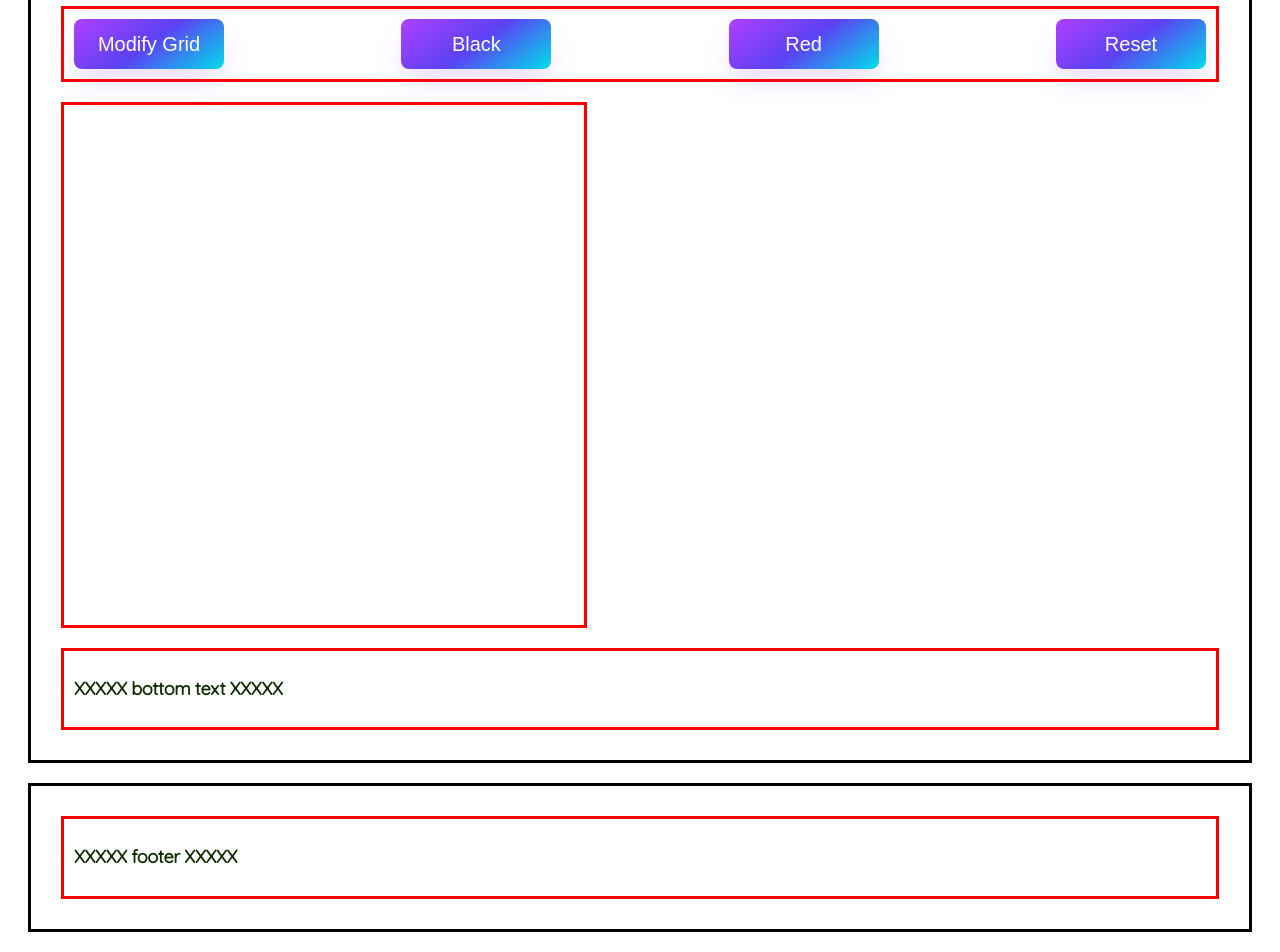
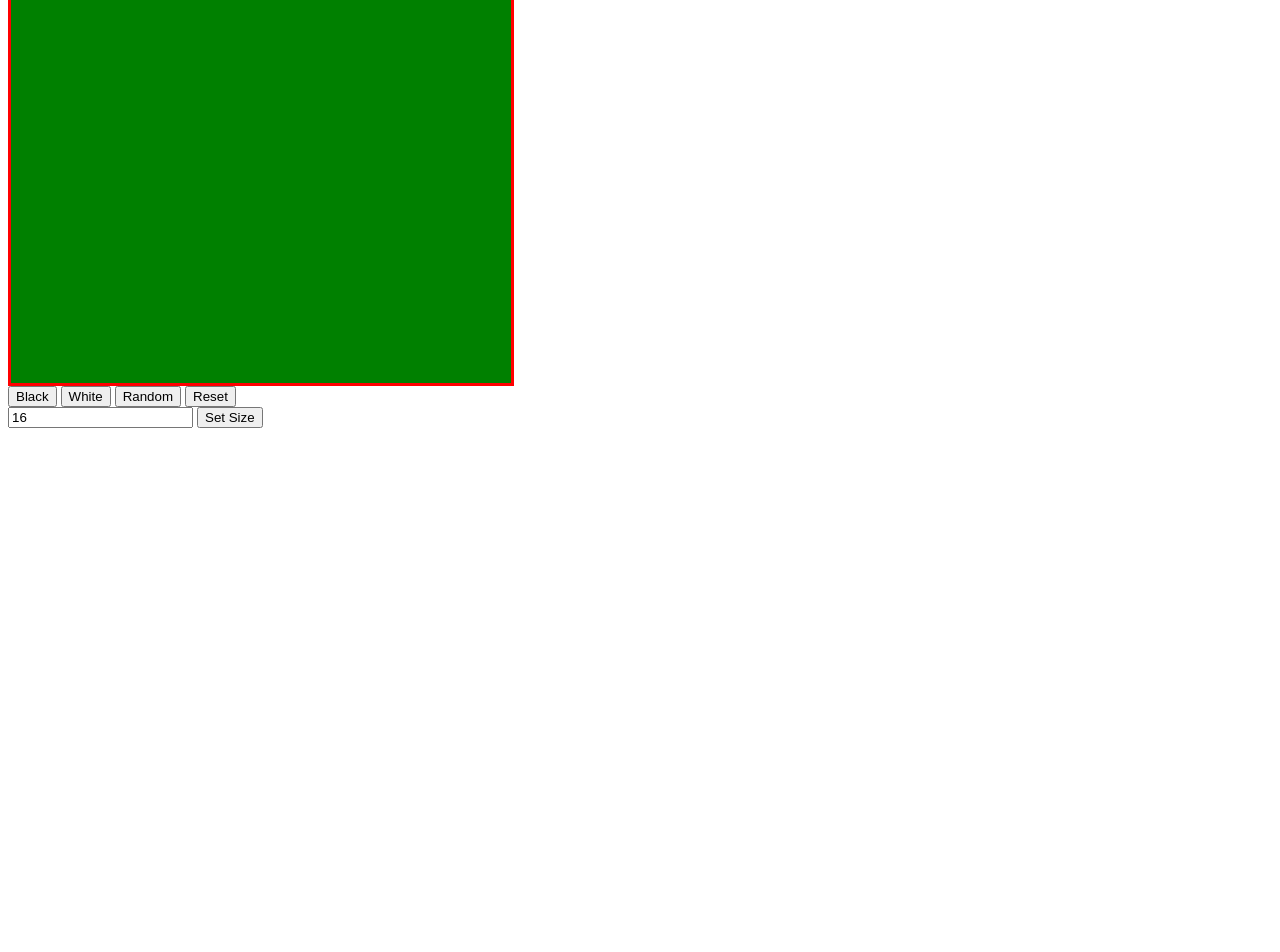
Before and after one commit to manski117/Etch-a-Sketch, a plain HTML site: page index.html in a window 1280 px wide. Shown: the part 200-1152 px from the top of the page. After the commit the page ends 800 px from the top, so only its background shows below. Drawn offline with Linux system fonts and the light colour scheme; a web font is replaced by a local one.

Commit message:
Generate board of divs
The 16 x 16 div elements successfully get created and added to the
board class element and appear how they should.

```diff
--- a/index.html
+++ b/index.html
@@ -5,47 +5,26 @@
     <meta http-equiv="X-UA-Compatible" content="IE=edge">
     <meta name="viewport" content="width=device-width, initial-scale=1.0">
     <link rel="stylesheet" href="style.css">
-    <title>Mike's Etch-A-Sketch</title>
+    <title>Document</title>
 </head>
 <body>
-    <div class ="title header">
-        <h3>The html is working but what about CSS</h3>
-        <p id="message">(messages from main.js will print here)</p>
-    </div>
-
-    <div class="main-program-space">
-        <ul class="buttons-flexbox">
-            <li><button id="modify-grid" class="button modify-grid">Modify Grid</span></button></li>
-            <li><button id="black" class="button black">Black</button></li>
-            <li><button id="red" class="button red">Red</button></li>
-            <li><button id="reset" class="button reset">Reset</button></li>
-        </ul>
-
-        <div class="main-grid-container">
-
-        </div>
-
-        <div class="bottom-text">
-            <h3>XXXXX bottom text XXXXX</h3>
-        </div>
-
-    </div>
-
-    <div class="footer-flexbox">
-        <div class="footer">
-            <h3>XXXXX footer XXXXX</h3>
+    <div class="flex-container">
+        <div class="title"><h1>SketchPad</h1></div>
+        <div class="content">
+            <div class="board"></div>
+            <div class="buttons">
+                <button>Black</button>
+                <button>White</button>
+                <button>Random</button>
+                <button>Reset</button>
+            </div>
+            <div>
+                <input type="text" placeholder="Size of Board" value="16"/>
+                <button>Set Size</button>
+            </div>
         </div>
     </div>
 
-
-
-
-
-
 </body>
-
-<script src="main.js">
-
-</script>
-
+<script src="main.js"></script>
 </html>
--- a/main.js
+++ b/main.js
@@ -1,82 +1,11 @@
-//wait until the HTML and CSS are loaded before you run the javascript
-document.addEventListener("DOMContentLoaded", function(){
-    generateCanvas(16);
-    console.log("dom content is loaded");
+let board = document.querySelector('.board');
+board.getElementsByClassName.gridTemplateColumns = "repeat(16, 1fr)";
+board.getElementsByClassName.gridTemplateRows = "repeat(16, 1fr)";
 
-});
-
-function generateCanvas(gridSize){
-    //create the gridlines
-    //divide canvas into A x A where A = the number provided by user
-    let canvas = document.querySelector(".main-grid-container");
-    canvas.style.gridTemplateColumns = `repeat(${gridSize}, 1fr)`;
-    canvas.style.gridTemplateRows = `repeat(${gridSize}, 1fr)`;
-    alert("canvas should be generated");
-    // style.insertRule(`.grid-item {height: ${gridSize}}`,0);
-
-    let divsTotal = (gridSize * gridSize);
-    for(let i = 0; i < divsTotal; i++){
-        let div = document.createElement("div");
-        div.classList.add("grid-item");
-        div.style.backgroundColor="blue";
-
-        //this will allow our divs to change color when hovered over
-        div.addEventListener("mouseover", function(){
-            div.style.backgroundColor="black";
-        })
-
-        canvas.appendChild(div);
-    }
+for(let i = 0; i < 256; i++){
+    //loops 256 (16x16) times to make a grid of divs
+    let square = document.createElement("div");
+    square.style.backgroundColor = "green";
+    //inserts the divs starting in the board class element
+    board.insertAdjacentElement("beforeend", square);
 }
-
-function selectSize(){
-    //has the user type a number and returns that number, but only if it is between 0 and 100
-    let userInput = prompt("What should be the size of the board?")
-    let message = document.querySelector("#message")
-
-
-    if (userInput == ""){
-        message.innerText = "Please provide a number only";
-    } else if(userInput < 0 || userInput > 100){
-        message.innerText ="Please only provide a number between 1 and 100"
-    } else {
-        message.innerText =`You selected a ${userInput} x ${userInput} sized grid for your canvas`
-        generateCanvas(userInput);
-    }
-
-}
-
-
-
-
-
-
-const buttonPress = e =>{
-    //takes in the id of the button that was pressed.
-    let buttonID = e.target.id;
-    console.log(buttonID);
-    alert(`button ${buttonID} was pressed`);
-    switch(buttonID){
-        case "modify-grid":
-
-            selectSize();
-            break;
-
-        case "black":
-            alert('you pressed black');
-            break;
-
-        case "red":
-            alert('you pressed red');
-            break;
-
-        case "reset":
-            alert('you pressed reset');
-            break;
-
-    }
-}
-
-//get all buttons and make them listen for a click to run a function
-let buttons = document.querySelectorAll(".button");
-buttons.forEach(button => button.addEventListener("click", buttonPress));
--- a/style.css
+++ b/style.css
@@ -1,139 +1,7 @@
-@import url('https://fonts.googleapis.com/css?family=Muli&display=swap');
-@import url('https://fonts.googleapis.com/css2?family=Comforter+Brush&display=swap');
-@import url('https://fonts.googleapis.com/css?family=Quicksand&display=swap');
-
-
-h3 {
-    font-family: 'Quicksand', sans-serif;
-    font-weight: 700;
-    font-style: normal;
-    letter-spacing: -.02em;
-    color: rgb(15, 45, 0);
-    font-size: 18px;
-    line-height: 1.15;
-
-  }
-
-.header{
-    display: flex;
-    justify-content: center;
-    align-items: center;
-    padding: 10px;
-    margin: 20px;
-    border: solid;
-    border-color: black;
-    flex-direction: column;
-
-}
-
-.main-program-space{
-    /* display: flex; */
-    justify-content: center;
-    align-items: center;
-    padding: 10px;
-    margin: 20px;
-    border: solid;
-    border-color: black;
-    flex-direction: column;
-}
-
-.buttons-flexbox{
-    display: flex;
-    justify-content: space-between;
-    align-items: center;
-    padding: 10px;
-    margin: 20px;
-    border: solid;
-    border-color: red;
-    list-style: none;
-    flex-direction: row;
-    gap: 20px;
-
-
-
-}
-
-
-
-/* This will make our buttons look cool and change when hovered over */
-.button {
-  align-items: center;
-  background-image: linear-gradient(144deg,#AF40FF, #5B42F3 50%,#00DDEB);
-  border: 0;
-  border-radius: 8px;
-  box-shadow: rgba(151, 65, 252, 0.2) 0 15px 30px -5px;
-  box-sizing: border-box;
-  color: #FFFFFF;
-  display: flex;
-  font-family: Phantomsans, sans-serif;
-  font-size: 20px;
-  justify-content: center;
-  line-height: 1em;
-  max-width: 100%;
-  min-width: 140px;
-  padding: 3px;
-  text-decoration: none;
-  user-select: none;
-  -webkit-user-select: none;
-  touch-action: manipulation;
-  white-space: nowrap;
-  cursor: pointer;
-  min-width: 150px;
-  min-height: 50px;
-}
-
-.button:active,
-.button:hover {
-  outline: 0;
-}
-
-
-
-
-
-
-.main-grid-container{
-    display: grid;
-    justify-content: center;
-    align-items: center;
-    padding: 10px;
-    margin: 20px;
-    border: solid;
-    border-color: red;
+.board{
     width: 500px;
     height: 500px;
-}
-
-/* .grid-item{
-    height: 12px;
-} */
-
-.bottom-text{
-    display: flexbox;
-    justify-content: center;
-    align-items: center;
-    padding: 10px;
-    margin: 20px;
+    display: grid;
     border: solid;
     border-color: red;
 }
-
-.footer-flexbox{
-    display: flexbox;
-    justify-content: center;
-    align-items: center;
-    padding: 10px;
-    margin: 20px;
-    border: solid;
-    border-color: black;
-}
-
-.footer{
-    display: flexbox;
-    justify-content: center;
-    align-items: center;
-    padding: 10px;
-    margin: 20px;
-    border: solid;
-    border-color: red;
-}
```
